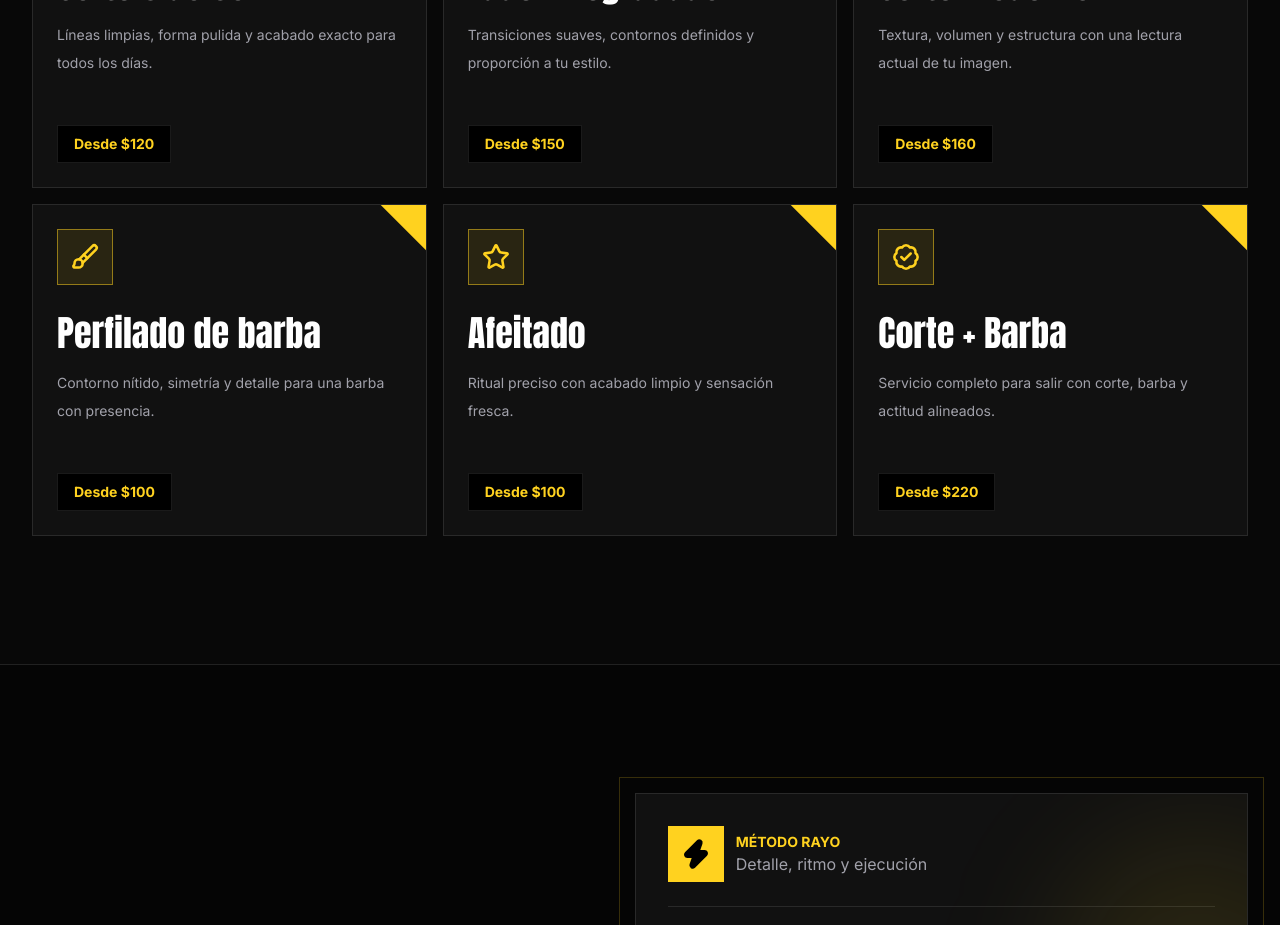
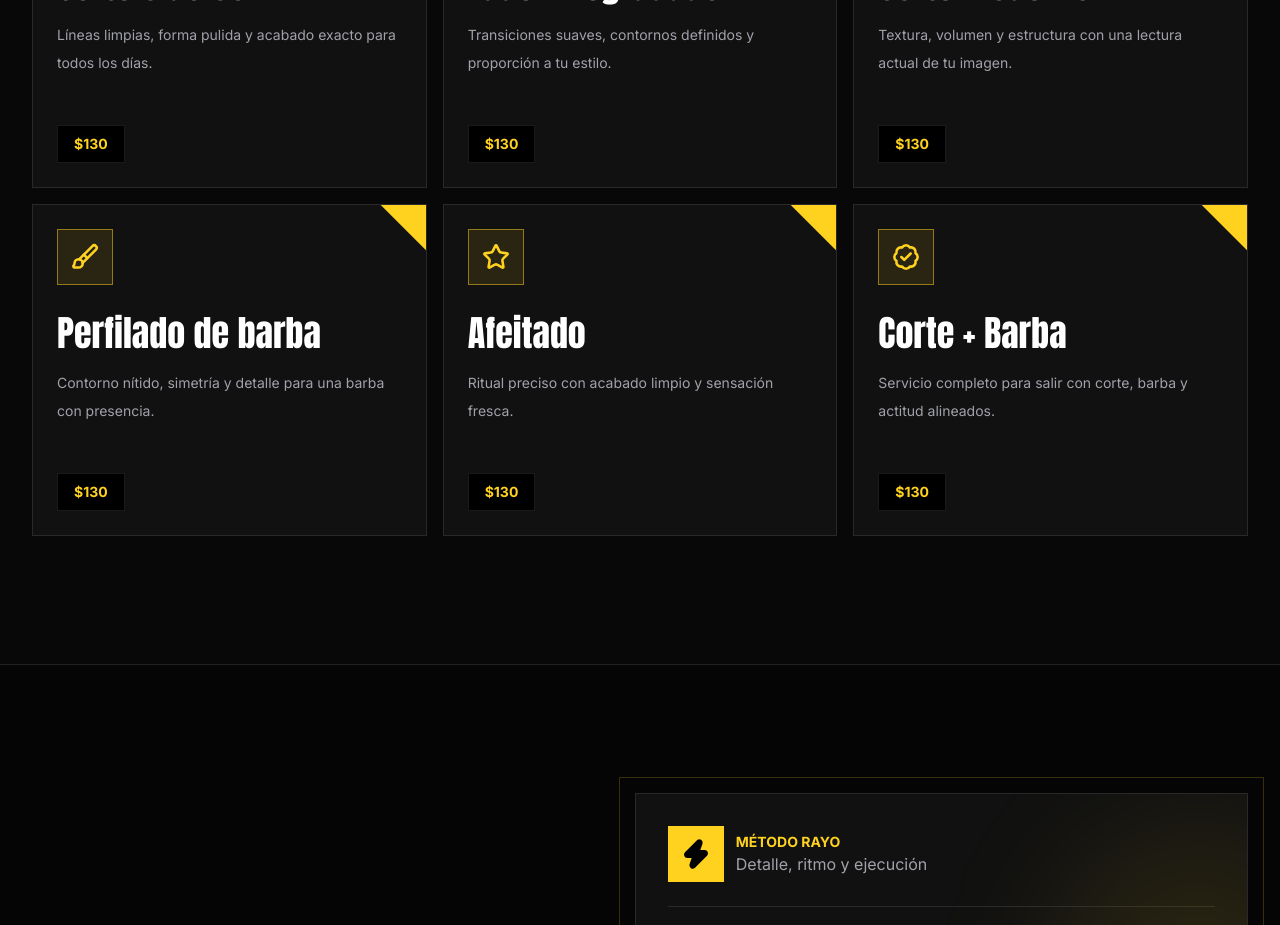
Before and after one commit to NhackerN/Barberia-Rayo, a React (Vite) app: page / in a window 1280 px wide. Shown: the part 1580-2505 px from the top of the page. Built offline with nearby package versions, Linux system fonts and the light colour scheme.

Commit message:
Correcion de precios

```diff
--- a/src/constants.ts
+++ b/src/constants.ts
@@ -32,37 +32,37 @@ export const SERVICES = [
     icon: 'scissors',
     title: 'Corte clásico',
     description: 'Líneas limpias, forma pulida y acabado exacto para todos los días.',
-    price: 'Desde $120',
+    price: '$130',
   },
   {
     icon: 'fade',
     title: 'Fade / Degradado',
     description: 'Transiciones suaves, contornos definidos y proporción a tu estilo.',
-    price: 'Desde $150',
+    price: '$130',
   },
   {
     icon: 'modern',
     title: 'Corte moderno',
     description: 'Textura, volumen y estructura con una lectura actual de tu imagen.',
-    price: 'Desde $160',
+    price: '$130',
   },
   {
     icon: 'beard',
     title: 'Perfilado de barba',
     description: 'Contorno nítido, simetría y detalle para una barba con presencia.',
-    price: 'Desde $100',
+    price: '$130',
   },
   {
     icon: 'razor',
     title: 'Afeitado',
     description: 'Ritual preciso con acabado limpio y sensación fresca.',
-    price: 'Desde $100',
+    price: '$130',
   },
   {
     icon: 'combo',
     title: 'Corte + Barba',
     description: 'Servicio completo para salir con corte, barba y actitud alineados.',
-    price: 'Desde $220',
+    price: '$130',
   },
 ] as const
 
```
